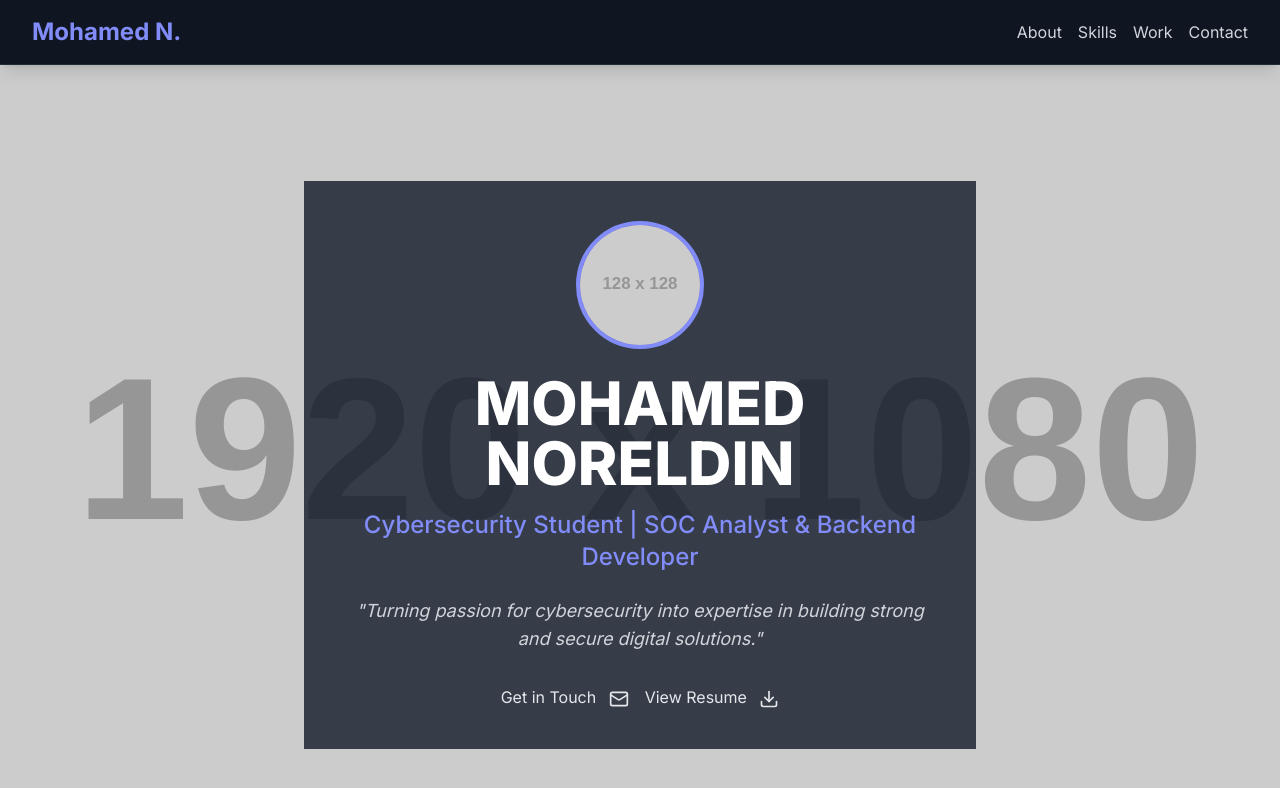
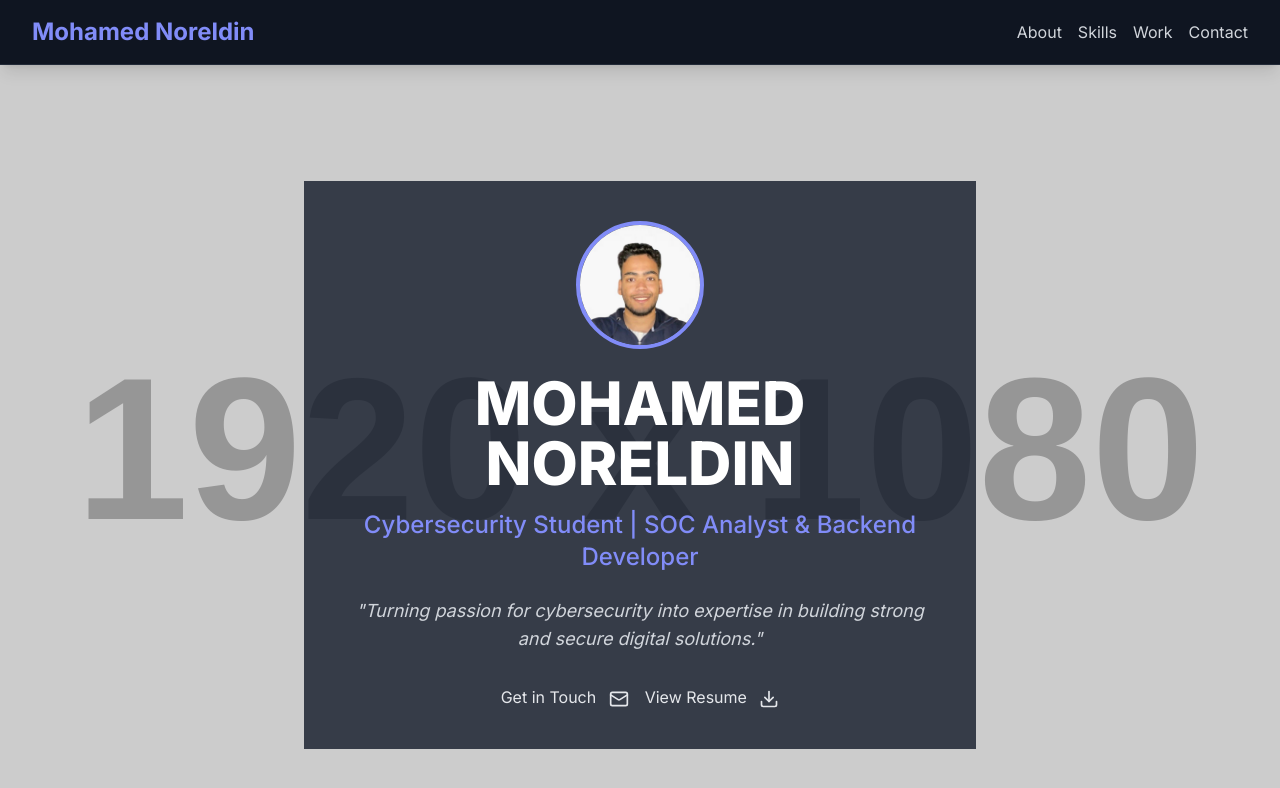
Before and after one commit to Mzdo25/pro, a plain HTML site: page index.html in a window 1280 px wide. Drawn offline with nearby package versions, Linux system fonts and the light colour scheme; placeholder pictures from the web are drawn by us.

Commit message:
Update index.html

```diff
--- a/index.html
+++ b/index.html
@@ -43,7 +43,7 @@
     <nav class="sticky top-0 z-50 bg-gray-900/80 backdrop-blur-md shadow-lg border-b border-gray-700/50">
         <div class="max-w-7xl mx-auto px-4 sm:px-6 lg:px-8">
             <div class="flex justify-between items-center h-16">
-                <a href="#hero" class="text-2xl font-bold text-indigo-400">Mohamed N.</a>
+                <a href="#hero" class="text-2xl font-bold text-indigo-400">Mohamed Noreldin</a>
                 <div class="flex space-x-4">
                     <a href="#about" class="text-gray-300 hover:text-indigo-400 transition">About</a>
                     <a href="#skills" class="text-gray-300 hover:text-indigo-400 transition">Skills</a>
@@ -63,7 +63,7 @@
                 <div class="custom-card p-10 bg-gray-900/80 max-w-2xl mx-auto border-indigo-500">
                     <!-- Placeholder for professional photo -->
                     <div class="w-32 h-32 mx-auto mb-6 bg-indigo-600 rounded-full border-4 border-indigo-400 overflow-hidden">
-                        <img src="https://placehold.co/128x128/374151/f3f4f6?text=MN" alt="Mohamed Noreldin" class="object-cover w-full h-full">
+                        <img src="/d534c892-7e5a-4d1a-966c-1d82a80ed045.jpeg" alt="Mohamed Noreldin" class="object-cover w-full h-full">
                     </div>
 
                     <h1 class="text-5xl md:text-6xl font-extrabold text-white leading-tight mb-4">
```
